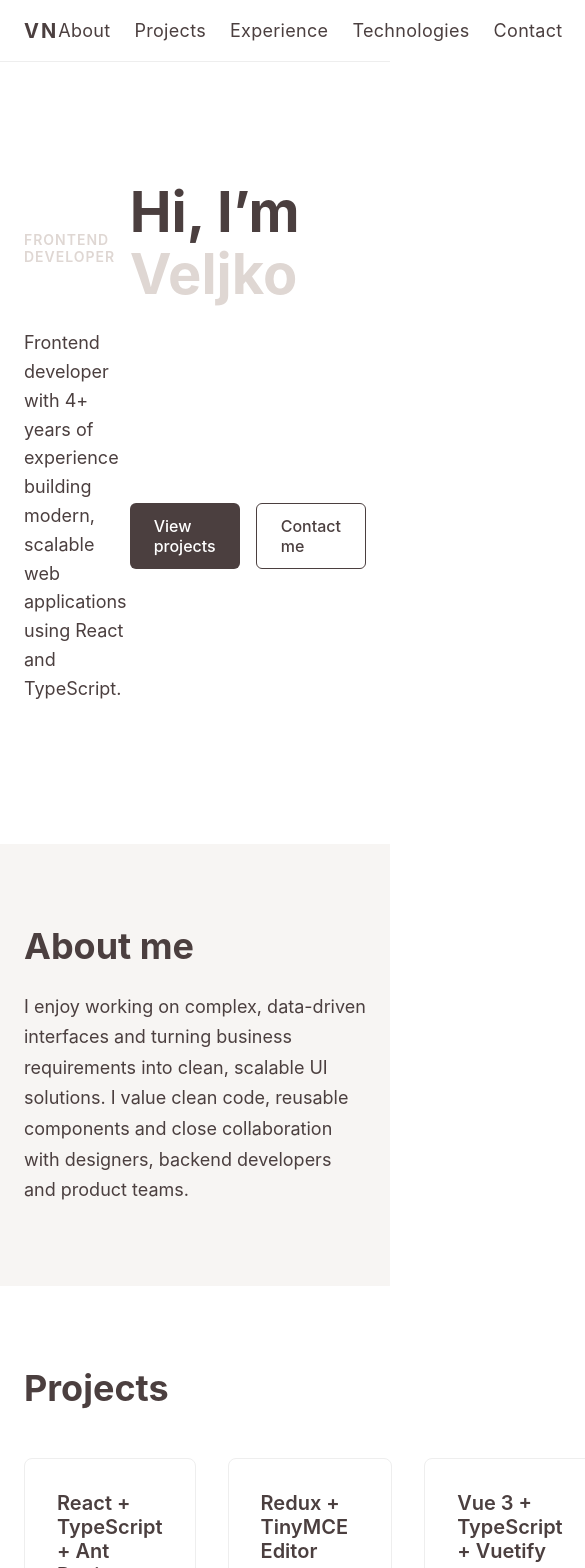
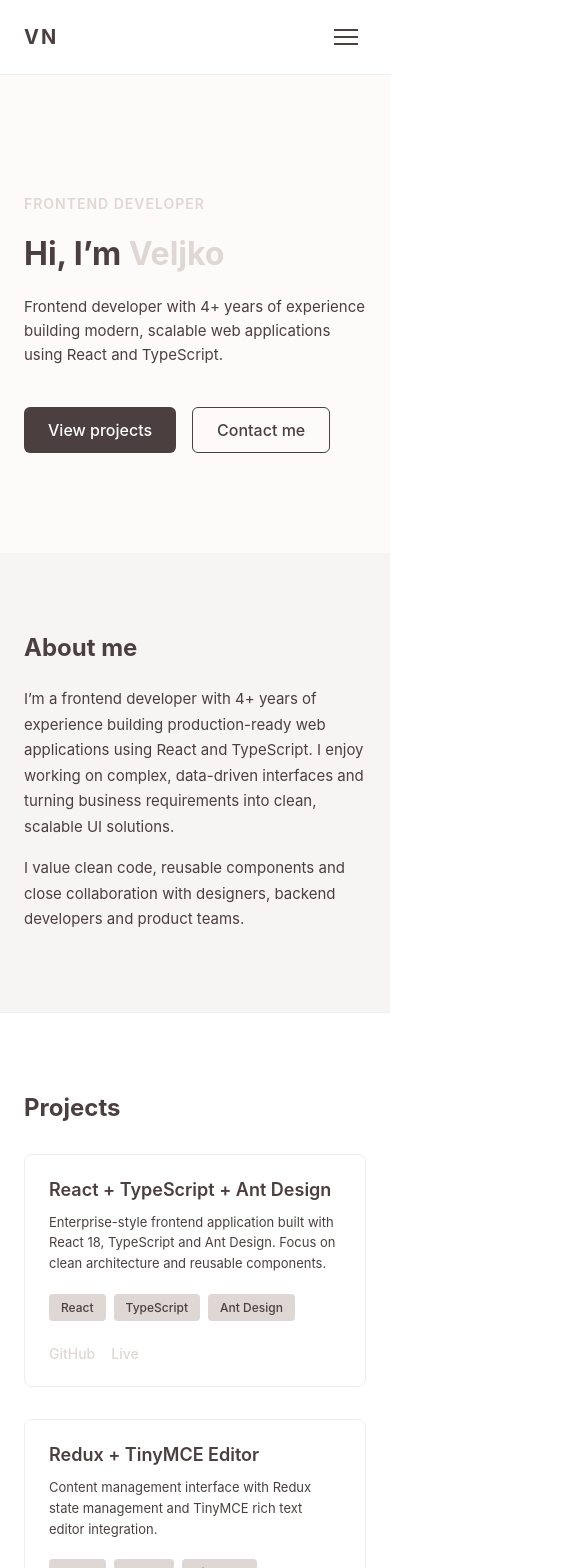
Before and after one commit to veljko-naumovic/frontend-portfolio, a React app: page / in a window 390 px wide. Shown: the top 1568 px of the page, 585 px wide, since content can reach past the window. Built offline with nearby package versions, Linux system fonts and the light colour scheme; the HTML template or start-up script is replaced by a standard one.

Commit message:
Add responsive layout

```diff
--- a/src/components/Header/Header.scss
+++ b/src/components/Header/Header.scss
@@ -11,56 +11,94 @@
         max-width: 1200px;
         margin: 0 auto;
         padding: 16px 24px;
-
         display: flex;
         justify-content: space-between;
         align-items: center;
+        position: relative;
     }
 }
 
+/* Logo */
 .logo {
     font-size: 20px;
     font-weight: 700;
     letter-spacing: 2px;
     text-transform: uppercase;
     color: $secondary-color;
-    cursor: pointer;
-    transition: color 0.2s ease;
-
-    &:hover {
-        color: $primary-color;
-    }
 }
 
+/* Nav (desktop) */
 .nav {
     display: flex;
     gap: 24px;
 
     a {
-        position: relative;
-        padding: 4px 0;
-        font-size: 18px;
+        font-size: 16px;
+        font-weight: 500;
         color: $secondary-color;
-        transition: color 0.2s ease;
-        letter-spacing: 0.3px;
-
-        &:after {
-            content: "";
-            position: absolute;
-            bottom: -4px;
-            left: 0;
-            width: 0;
-            height: 2px;
-            background-color: $primary-color;
-            transition: width 0.2s ease;
-        }
-
-        &:hover:after {
-            width: 100%;
-        }
+        text-decoration: none;
 
         &:hover {
             color: $primary-color;
         }
     }
 }
+
+/* Burger */
+.burger {
+    display: none;
+    background: none;
+    border: none;
+    cursor: pointer;
+    padding: 8px;
+
+    span {
+        display: block;
+        width: 24px;
+        height: 2px;
+        background-color: $secondary-color;
+        margin: 5px 0;
+        transition:
+            transform 0.2s ease,
+            opacity 0.2s ease;
+    }
+}
+
+/* -------------------- */
+/* Mobile */
+/* -------------------- */
+@media (max-width: 768px) {
+    .burger {
+        display: block;
+    }
+
+    .nav {
+        position: absolute;
+        top: 100%;
+        left: 0;
+        right: 0;
+        background-color: #fff;
+        border-bottom: 1px solid #eee;
+
+        flex-direction: column;
+        gap: 0;
+
+        opacity: 0;
+        pointer-events: none;
+        transform: translateY(-10px);
+        transition:
+            opacity 0.2s ease,
+            transform 0.2s ease;
+
+        a {
+            padding: 16px 24px;
+            border-top: 1px solid #eee;
+        }
+    }
+
+    .nav.open {
+        opacity: 1;
+        pointer-events: auto;
+        transform: translateY(0);
+    }
+}
--- a/src/components/Header/Header.tsx
+++ b/src/components/Header/Header.tsx
@@ -1,18 +1,41 @@
+import { useState } from "react";
 import "./Header.scss";
 
 const Header = () => {
+	const [isOpen, setIsOpen] = useState(false);
+
 	return (
 		<header className="header">
 			<div className="container">
 				<div className="logo">VN</div>
 
-				<nav className="nav">
-					<a href="#about">About</a>
-					<a href="#projects">Projects</a>
-					<a href="#experience">Experience</a>
-					<a href="#technologies">Technologies</a>
-					<a href="#contact">Contact</a>
+				<nav className={`nav ${isOpen ? "open" : ""}`}>
+					<a href="#about" onClick={() => setIsOpen(false)}>
+						About
+					</a>
+					<a href="#projects" onClick={() => setIsOpen(false)}>
+						Projects
+					</a>
+					<a href="#experience" onClick={() => setIsOpen(false)}>
+						Experience
+					</a>
+					<a href="#technologies" onClick={() => setIsOpen(false)}>
+						Technologies
+					</a>
+					<a href="#contact" onClick={() => setIsOpen(false)}>
+						Contact
+					</a>
 				</nav>
+
+				<button
+					className={`burger ${isOpen ? "open" : ""}`}
+					onClick={() => setIsOpen(!isOpen)}
+					aria-label="Toggle navigation"
+				>
+					<span />
+					<span />
+					<span />
+				</button>
 			</div>
 		</header>
 	);
--- a/src/sections/About/About.scss
+++ b/src/sections/About/About.scss
@@ -1,22 +1,65 @@
 @use "../../styles/index" as *;
 
-.about .container {
-    display: flex;
-    flex-direction: column;
-    justify-content: center;
+.about {
+    background-color: #f7f5f3;
+    padding: 100px 0;
 }
 
+/* Container – centriran sadržaj */
+.about-container {
+    max-width: 720px;
+    margin: 0 auto;
+}
+
+/* Title */
 .about-title {
-    max-width: 720px;
     font-size: 36px;
     font-weight: 700;
     margin-bottom: 24px;
     color: $secondary-color;
 }
 
+/* Text */
 .about-text {
-    max-width: 720px;
     font-size: 18px;
     line-height: 1.7;
     color: $secondary-color;
+
+    &:not(:last-child) {
+        margin-bottom: 16px;
+    }
 }
+
+/* -------------------- */
+/* Tablet & Mobile */
+/* -------------------- */
+@media (max-width: 768px) {
+    .about {
+        padding: 80px 0;
+    }
+
+    .about-title {
+        font-size: 28px;
+    }
+
+    .about-text {
+        font-size: 16px;
+    }
+}
+
+/* -------------------- */
+/* Small mobile */
+/* -------------------- */
+@media (max-width: 480px) {
+    .about {
+        padding: 64px 0;
+    }
+
+    .about-title {
+        font-size: 24px;
+    }
+
+    .about-text {
+        font-size: 15px;
+    }
+}
--- a/src/sections/About/About.tsx
+++ b/src/sections/About/About.tsx
@@ -2,23 +2,23 @@ import "./About.scss";
 
 const About = () => {
 	return (
-		<section className="about section section-alt" id="about">
-			<div className="container">
+		<section className="about section" id="about">
+			<div className="container about-container">
 				<h2 className="about-title">About me</h2>
 
 				<p className="about-text">
-					I enjoy working on complex, data-driven interfaces and
-					turning business requirements into clean, scalable UI
-					solutions. I value clean code, reusable components and close
+					I’m a frontend developer with 4+ years of experience
+					building production-ready web applications using React and
+					TypeScript. I enjoy working on complex, data-driven
+					interfaces and turning business requirements into clean,
+					scalable UI solutions.
+				</p>
+
+				<p className="about-text">
+					I value clean code, reusable components and close
 					collaboration with designers, backend developers and product
 					teams.
 				</p>
-
-				{/* <p className="about-text">
-					I value clean code, reusable components and close
-					collaboration with designers, backend developers and product
-					teams.
-				</p> */}
 			</div>
 		</section>
 	);
--- a/src/sections/Hero/Hero.scss
+++ b/src/sections/Hero/Hero.scss
@@ -1,27 +1,50 @@
 @use "../../styles/index" as *;
 
 .hero {
-    padding: 120px 0 100px;
-    background-color: #fff;
+    padding: 140px 0 120px;
+    background-color: #fdfbf9;
 }
 
-.hero .container {
-    display: grid;
-    grid-template-columns: 1.2fr 0.8fr;
+/* -------------------- */
+/* Layout – FLEX */
+/* -------------------- */
+.hero-layout {
+    display: flex;
     align-items: center;
+    gap: 56px;
 }
 
+/* Leva strana – content */
+.hero-content {
+    flex: 0 0 55%; // odgovara otprilike 1.2fr
+    max-width: 560px;
+}
+
+/* Desna strana – UI card */
+.hero-ui {
+    flex: 1; // ostatak prostora
+    width: 100%;
+    border-radius: 12px;
+    background-color: #ffffff;
+    box-shadow: 0 30px 60px rgba(0, 0, 0, 0.12);
+    overflow: hidden;
+    opacity: 0.95;
+}
+
+/* -------------------- */
+/* TEXT */
+/* -------------------- */
 .hero-eyebrow {
     font-size: 14px;
     font-weight: 600;
     text-transform: uppercase;
     letter-spacing: 1px;
     color: $primary-color;
-    margin-bottom: 16px;
+    margin-bottom: 24px;
 }
 
 .hero-title {
-    font-size: 56px;
+    font-size: 64px;
     font-weight: 700;
     line-height: 1.1;
     margin-bottom: 24px;
@@ -33,14 +56,114 @@
 }
 
 .hero-description {
-    max-width: 640px;
     font-size: 18px;
     line-height: 1.6;
     color: $secondary-color;
     margin-bottom: 40px;
+    max-width: 520px;
 }
 
 .hero-actions {
     display: flex;
     gap: 16px;
 }
+
+/* -------------------- */
+/* UI CARD */
+/* -------------------- */
+
+/* Header (macOS dots) */
+.ui-header {
+    display: flex;
+    gap: 8px;
+    padding: 12px 16px;
+    border-bottom: 1px solid #eee;
+}
+
+.ui-dot {
+    width: 10px;
+    height: 10px;
+    border-radius: 50%;
+
+    &.red {
+        background-color: #ff5f57;
+    }
+    &.yellow {
+        background-color: #febc2e;
+    }
+    &.green {
+        background-color: #28c840;
+    }
+}
+
+/* Body */
+.ui-body {
+    padding: 20px;
+}
+
+/* Fake rows */
+.ui-row {
+    height: 10px;
+    border-radius: 4px;
+    background-color: #eaeaea;
+    margin-bottom: 12px;
+
+    &.title {
+        width: 60%;
+        height: 14px;
+    }
+
+    &.short {
+        width: 40%;
+    }
+}
+
+/* Fake stats */
+.ui-stats {
+    display: flex;
+    gap: 12px;
+    margin-top: 20px;
+}
+
+.ui-stat {
+    flex: 1;
+    height: 40px;
+    border-radius: 6px;
+    background-color: #f0f0f0;
+}
+
+/* -------------------- */
+/* TABLET & MOBILE */
+/* -------------------- */
+@media (max-width: 768px) {
+    .hero {
+        padding: 120px 0 100px;
+    }
+
+    .hero-layout {
+        flex-direction: column;
+    }
+
+    .hero-content {
+        flex: none;
+        max-width: 100%;
+    }
+
+    .hero-ui {
+        display: none; // sakrivamo UI card na mobile
+    }
+
+    .hero-title {
+        font-size: 40px;
+    }
+}
+
+@media (max-width: 480px) {
+    .hero-title {
+        font-size: 32px;
+    }
+
+    .hero-description {
+        font-size: 15px;
+    }
+}
--- a/src/sections/Hero/Hero.tsx
+++ b/src/sections/Hero/Hero.tsx
@@ -3,7 +3,9 @@ import "./Hero.scss";
 const Hero = () => {
 	return (
 		<section className="hero" id="hero">
-			<div className="container">
+			<div className="container hero-layout">
+				{/* LEVA STRANA */}
+				<div className="hero-content">
 					<p className="hero-eyebrow">Frontend Developer</p>
 
 					<h1 className="hero-title">
@@ -25,6 +27,29 @@ const Hero = () => {
 						</a>
 					</div>
 				</div>
+
+				{/* DESNA STRANA – apstraktni UI card */}
+				<div className="hero-ui">
+					<div className="ui-header">
+						<div className="ui-dot red" />
+						<div className="ui-dot yellow" />
+						<div className="ui-dot green" />
+					</div>
+
+					<div className="ui-body">
+						<div className="ui-row title" />
+						<div className="ui-row" />
+						<div className="ui-row" />
+						<div className="ui-row short" />
+
+						<div className="ui-stats">
+							<div className="ui-stat" />
+							<div className="ui-stat" />
+							<div className="ui-stat" />
+						</div>
+					</div>
+				</div>
+			</div>
 		</section>
 	);
 };
--- a/src/sections/Projects/Projects.scss
+++ b/src/sections/Projects/Projects.scss
@@ -1,4 +1,9 @@
 @use "../../styles/index" as *;
+
+.projects {
+    padding: 100px 0;
+    background-color: #fff;
+}
 
 .projects-title {
     font-size: 36px;
@@ -7,52 +12,52 @@
     color: $secondary-color;
 }
 
+/* Layout – FLEX */
 .projects-grid {
-    display: grid;
-    grid-template-columns: repeat(3, 1fr);
+    display: flex;
+    flex-wrap: wrap;
     gap: 32px;
 }
 
+/* Card */
 .project-card {
+    flex: 0 0 calc(33.333% - 22px); // 3 kolone
     padding: 32px;
     border: 1px solid #eee;
     border-radius: 8px;
     background-color: #fff;
-    transition:
-        transform 0.2s ease,
-        box-shadow 0.2s ease;
-
-    &:hover {
-        transform: translateY(-4px);
-        box-shadow: 0 10px 24px rgba(0, 0, 0, 0.06);
-    }
+    display: flex;
+    flex-direction: column;
 }
 
+/* Title */
 .project-title {
-    font-size: 20px;
+    font-size: 18px;
     font-weight: 600;
     margin-bottom: 12px;
     color: $secondary-color;
 }
 
+/* Description */
 .project-description {
-    font-size: 16px;
+    font-size: 14px;
     line-height: 1.6;
+    color: $secondary-color;
     margin-bottom: 20px;
-    color: $secondary-color;
 }
 
+/* Tech list */
 .project-tech {
+    list-style: none;
     display: flex;
     flex-wrap: wrap;
     gap: 8px;
-    margin-bottom: 24px;
-    list-style: none;
     padding: 0;
+    margin: 0 0 24px;
 
     li {
-        font-size: 13px;
-        padding: 4px 10px;
+        font-size: 12px;
+        padding: 6px 12px;
         border-radius: 4px;
         background-color: $primary-color;
         color: $secondary-color;
@@ -60,18 +65,66 @@
     }
 }
 
+/* Links */
 .project-links {
+    margin-top: auto;
     display: flex;
     gap: 16px;
 
     a {
         font-size: 14px;
         font-weight: 500;
-        color: $secondary-color;
+        color: $primary-color;
         text-decoration: none;
+        transition: opacity 0.2s ease;
 
         &:hover {
-            color: $primary-color;
+            opacity: 0.8;
         }
     }
 }
+
+/* -------------------- */
+/* Tablet */
+/* -------------------- */
+@media (max-width: 1024px) {
+    .project-card {
+        flex: 0 0 calc(50% - 16px); // 2 kolone
+    }
+}
+
+/* -------------------- */
+/* Mobile */
+/* -------------------- */
+@media (max-width: 768px) {
+    .projects {
+        padding: 80px 0;
+    }
+
+    .projects-title {
+        font-size: 28px;
+        margin-bottom: 32px;
+    }
+
+    .project-card {
+        flex: 0 0 100%; // 1 kolona
+        padding: 24px;
+    }
+}
+
+/* -------------------- */
+/* Small mobile */
+/* -------------------- */
+@media (max-width: 480px) {
+    .projects {
+        padding: 64px 0;
+    }
+
+    .projects-title {
+        font-size: 24px;
+    }
+
+    .project-description {
+        font-size: 13px;
+    }
+}
```
Also changed, not shown: src/components/Footer/Footer.scss (+17 -3 lines), src/sections/Contact/Contact.scss (+39 -5 lines), src/sections/Experience/Experience.scss (+76 -12 lines), src/sections/Technologies/Technologies.scss (+61 -5 lines). Lines whose indentation alone changed are shown as unchanged.
